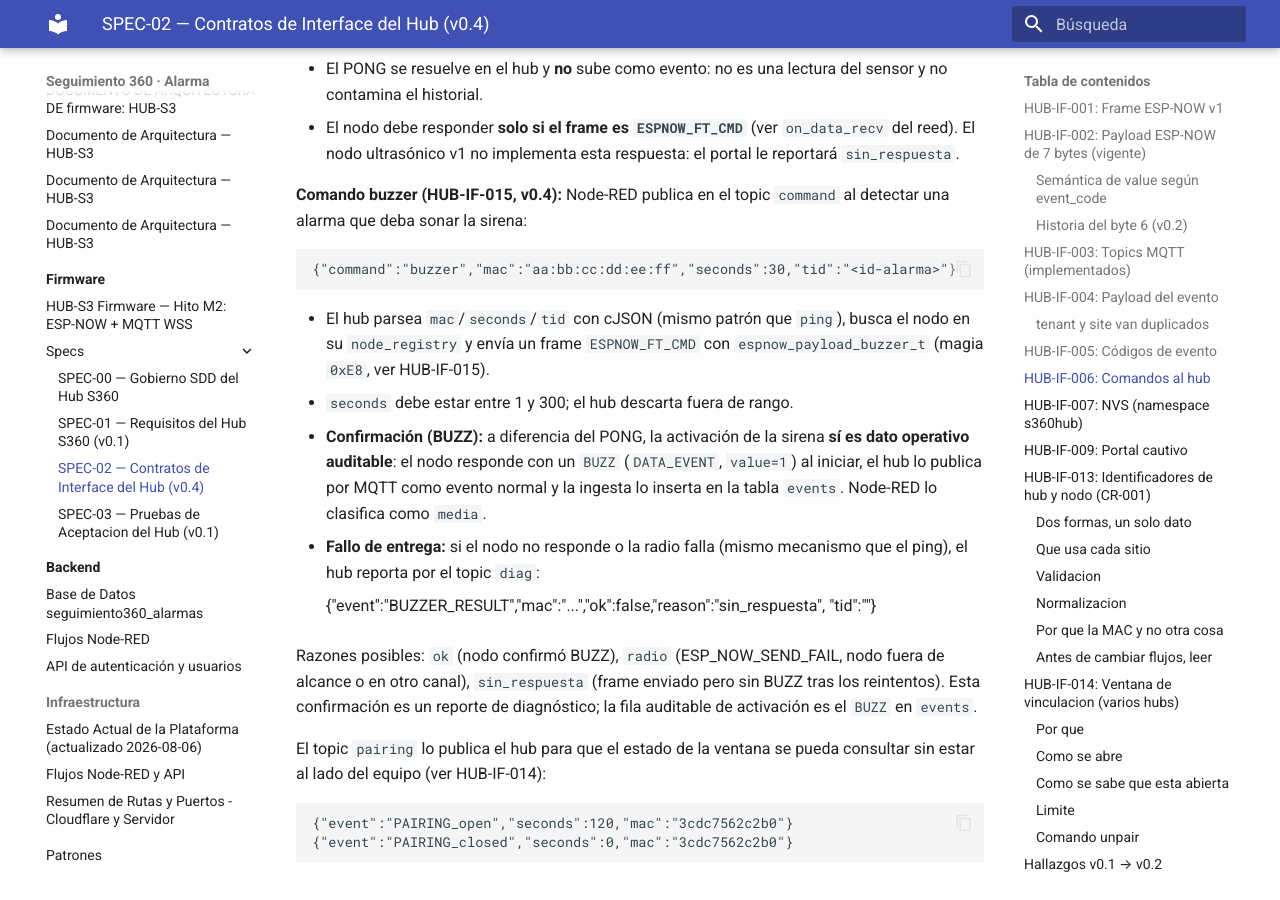
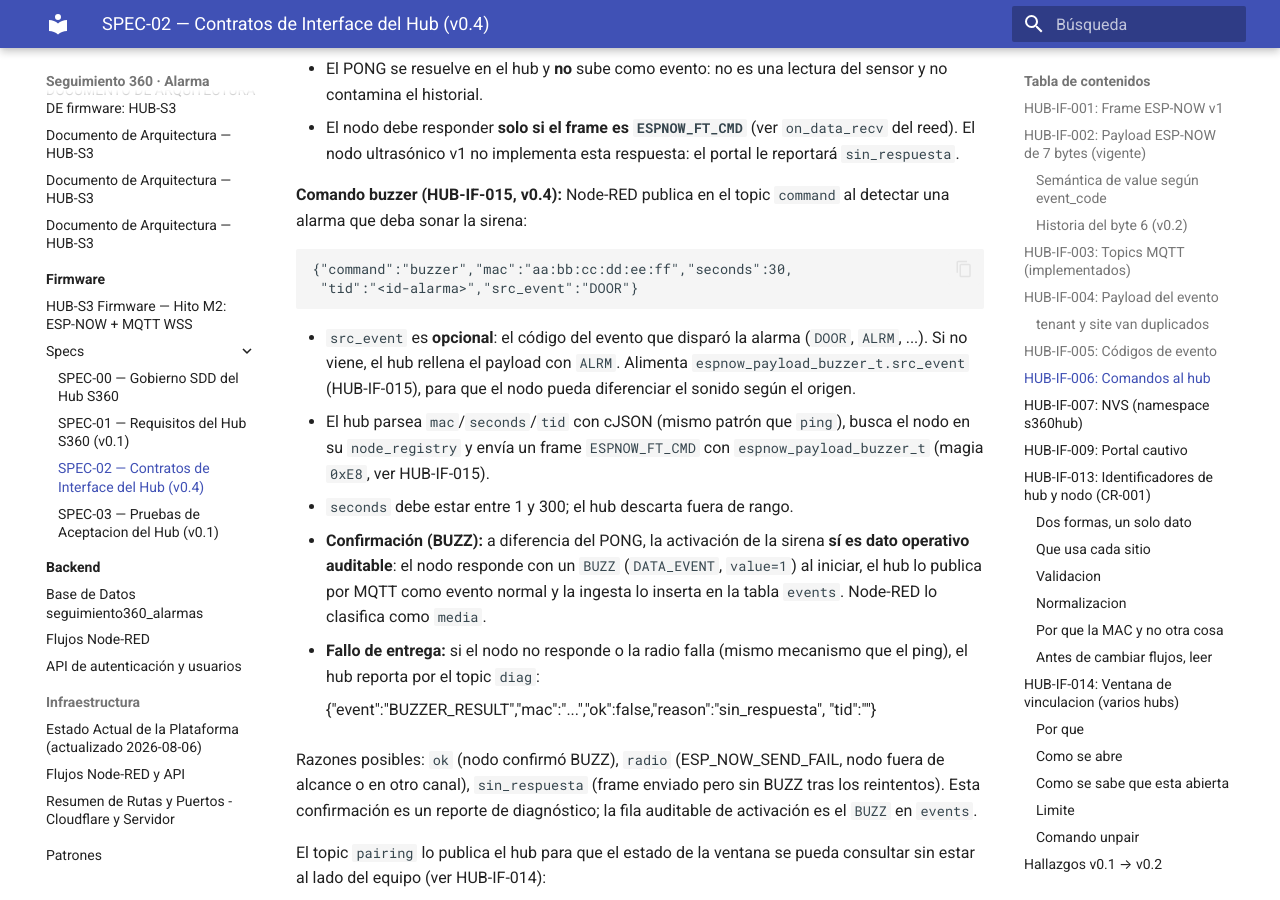
Before and after one commit to khalifa63/seguimiento360-alarma, an MkDocs documentation site: the page built from docs/firmware/specs/02-interfaces.md, in a window 1280 px wide and 900 px high, scrolled down 4322 px. Built offline with MkDocs 1.6.1 and Material for MkDocs 9.7.7, drawn with Linux system fonts in a browser that asks for light colours.

Commit message:
spec: campo opcional src_event en el comando buzzer

```diff
--- a/docs/firmware/specs/02-interfaces.md
+++ b/docs/firmware/specs/02-interfaces.md
@@ -163,8 +163,13 @@ resultado en el topic `.../hub/<mac>/diag`:
 **Comando buzzer (HUB-IF-015, v0.4):** Node-RED publica en el topic `command`
 al detectar una alarma que deba sonar la sirena:
 
-    {"command":"buzzer","mac":"aa:bb:cc:dd:ee:ff","seconds":30,"tid":"<id-alarma>"}
+    {"command":"buzzer","mac":"aa:bb:cc:dd:ee:ff","seconds":30,
+     "tid":"<id-alarma>","src_event":"DOOR"}
 
+- `src_event` es **opcional**: el código del evento que disparó la alarma
+  (`DOOR`, `ALRM`, ...). Si no viene, el hub rellena el payload con `ALRM`.
+  Alimenta `espnow_payload_buzzer_t.src_event` (HUB-IF-015), para que el nodo
+  pueda diferenciar el sonido según el origen.
 - El hub parsea `mac`/`seconds`/`tid` con cJSON (mismo patrón que `ping`),
   busca el nodo en su `node_registry` y envía un frame `ESPNOW_FT_CMD` con
   `espnow_payload_buzzer_t` (magia `0xE8`, ver HUB-IF-015).
```
